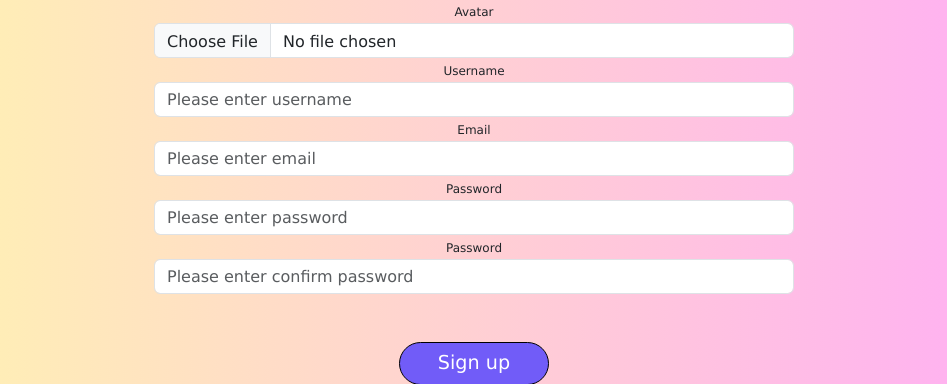
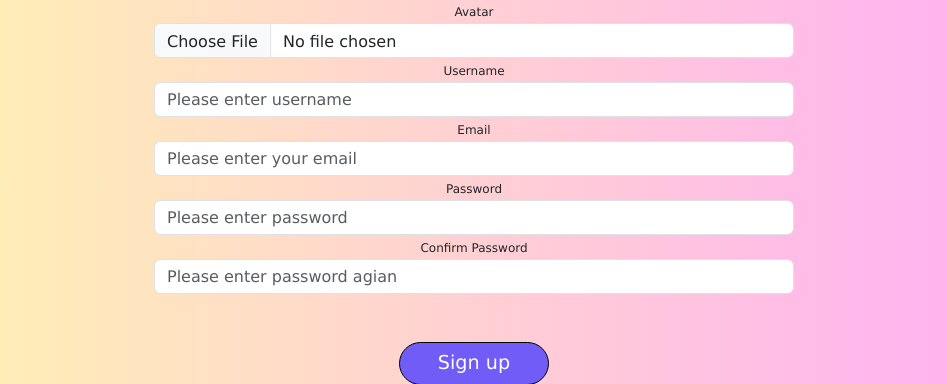
Before and after one commit to Rebecca115/CITS-5505-group-work, a Flask app: page /user/register in a window 1280 px wide. Shown: the part 331-715 px from the top of the page, without its empty margins (166-1113 px from the left). Run offline with Flask 3, Linux system fonts and the light colour scheme; parts of the project's set-up code (start-up, migrations or seed data) failed here and were passed over; some libraries are stand-ins or nearby versions.

Commit message:
adujust html files

```diff
--- a/user/forms.py
+++ b/user/forms.py
@@ -46,7 +46,7 @@ class RegisterForm(FlaskForm):
 
     email = StringField(
         'Email',
-        render_kw={'class': FORM_CLASS, 'placeholder': 'Please enter email'},
+        render_kw={'class': FORM_CLASS, 'placeholder': 'Please enter your email'},
         validators=[DataRequired('Please enter email')]
     )
 
@@ -58,7 +58,7 @@ class RegisterForm(FlaskForm):
 
     confirm_password = PasswordField(
         'Confirm Password',
-        render_kw={'class': FORM_CLASS, 'placeholder': 'Please enter confirm password'},
+        render_kw={'class': FORM_CLASS, 'placeholder': 'Please enter password agian'},
         validators=[
             DataRequired('Please enter confirm password'),
             EqualTo('password', message='Passwords do not match')
@@ -174,7 +174,7 @@ class ForgotPassForm(FlaskForm):
 
     email = StringField('Email', render_kw={
         'class': FORM_CLASS,
-        'placeholder': 'Please enter email',
+        'placeholder': 'Please enter your email',
         'id': 'email'
     }, validators=[DataRequired('Please enter email')])
 
--- a/user/templates/register.html
+++ b/user/templates/register.html
@@ -15,7 +15,7 @@
     <div id="central_from" class="col-md-6 offset-md-3" >
         <div id="login">
             <h1>Create  <br> New Account </h1>
-            <a href="{{ url_for('user.login') }}"">Already Registered? Login </a> <br> <br>
+            <a href="{{ url_for('user.login') }}">Already Registered? Login </a> <br> <br>
             <form id="signup" class="login-form box-wrap" method="POST" enctype="multipart/form-data"
                   action="{{ url_for('user.register') }}">
                   {{ form.csrf_token }}
@@ -23,20 +23,22 @@
                     <label for="id-user-avatar">Avatar</label>
                     {{ form.avatar }}
                     {% if form.avatar.errors %}
-                        {{ form.avatar.errors[0] }}
+                        {{ form.avatar.errors[0](class="form-control") }}
                     {% endif %}
                 </div>
               <div >
                 <label>Username</label> <br>
-                {{ form.username }}
+                {{ form.username(class="form-control") }}
+
 
                 <label>Email</label>
-                {{ form.email }}
+                {{ form.email(class="form-control") }}
 
                 <label> Password </label> <br>
-                {{ form.password }}
-                <label> Password</label> <br>
-                {{ form.confirm_password }}
+                {{ form.password(class="form-control")}}
+
+                <label> Confirm Password</label> <br>
+                {{ form.confirm_password(class="form-control") }}
                 <br> <br>
                 <button type="submit" id="signupbutton" class="btn btn-block">
                 Sign up
```
